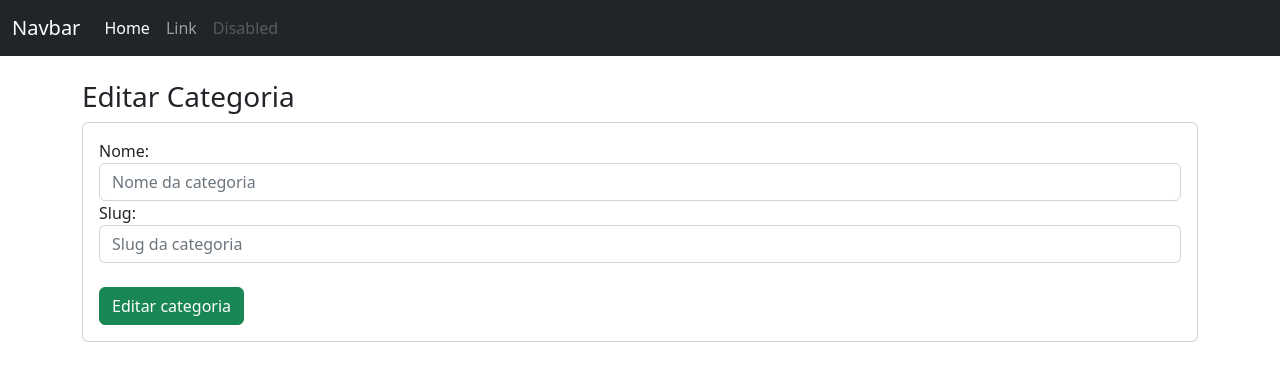
After one commit to Sants16/estudos-de-nodejs, a Node server app: page /admin/categorias/edit/600000000000000000000001 in a window 1280 px wide. The commit adds this page. Shown: the top 381 px of the page. Run offline with Node 20, Linux system fonts and the light colour scheme; data that the repository does not hold is empty; some libraries are stand-ins or nearby versions.

Commit message:
atualizando-e-deletando-categorias

```diff
--- a/blogapp/routes/admin.js
+++ b/blogapp/routes/admin.js
@@ -61,11 +61,74 @@ router.post('/categorias/nova', (req, resp) => {
             req.flash('success_msg', 'Categoria criada com sucesso')
             resp.redirect('/admin/categorias')
         })
-        .catch(err => {
+        .catch(() => {
             req.flash('error_msg', 'Houve um erro ao salvar a categoria, tente novamente')
             resp.redirect('/admin')
         })
     }
 })
 
+router.get('/categorias/edit/:id', (req, resp) => {
+    Categoria.findById(req.params.id).lean().then(categoria => {
+        resp.render('admin/editcategorias', {categoria})
+    }).catch(() => {
+        req.flash('error_msg', 'Essa categoria não existe')
+        resp.redirect('/admin/categorias')
+    })
+})
+
+router.post('/categorias/edit', (req, resp) => {
+    Categoria.findById(req.body.id).then(categoria => { //* Coleta a categoria com o id correspondente a requisição
+
+        const {nome, slug} = req.body //? Extrai os valores do nome e slug que estão sendo enviados
+
+        let erros = [] //? Array que armazena os erros
+
+        if (!nome || typeof nome == undefined || nome == null) {
+            erros.push({
+                texto: "Nome invalido"
+            })
+        }
+
+        if (!slug || typeof slug == undefined || slug == null) {
+            erros.push({
+                texto: "Slug invalido"
+            })
+        }
+
+        if (erros.length > 0) { //* Caso haja algum erro o mesmo será exibido na tela junto com as informações atuais dos campos referentes ao nome e slug da categoria
+            Categoria.findById(req.body.id).lean().then(categoria => {
+                resp.render("admin/editcategorias", { categoria, erros })
+            }).catch(() => {
+                req.flash("error_msg", "Erro ao pegar os dados")
+                resp.redirect("admin/categorias")
+            })
+        } else {
+            categoria.nome = nome //? Define o nome da categoria como o que está sendo enviado
+            categoria.slug = slug //? Define o slug da categoria como o que está sendo enviado
+
+            categoria.save().then(() => { //* Atualiza as alterações no banco de dados
+                req.flash("success_msg", "Categoria editada com sucesso!")
+                resp.redirect("/admin/categorias")
+            }).catch(() => {
+                req.flash("error_msg", "Erro ao salvar a edição da categoria")
+                resp.redirect("admin/categorias")
+            })
+        }
+    }).catch(() => {
+        req.flash("error_msg", "Erro ao editar a categoria")
+        req.redirect("/admin/categorias")
+    })
+})
+
+router.post('/categorias/deletar', (req, resp) => {
+    Categoria.findByIdAndRemove(req.body.id).then(() => {
+        req.flash('success_msg', 'Categoria deletada com sucesso')
+        resp.redirect('/admin/categorias')
+    }).catch(() => {
+        req.flash('error_msg', 'Não foi possível deletar a categoria')
+        resp.redirect('/admin/categorias')
+    })
+})
+
 module.exports = router
--- /dev/null
+++ b/blogapp/views/admin/editcategorias.handlebars
@@ -0,0 +1,20 @@
+{{#each erros}}
+    <div class="alert alert-danger">{{texto}}</div>
+{{else}}
+
+{{/each}}
+
+<h3>Editar Categoria</h3>
+<div class="card">
+    <div class="card-body">
+        <form action="/admin/categorias/edit" method="post">
+        <input type="hidden" name="id" value="{{categoria._id}}">
+            <label for="nome">Nome:</label>
+                <input type="text" name="nome" id="nome" placeholder="Nome da categoria" class="form-control" value="{{categoria.nome}}">
+            <label for="slug">Slug:</label>
+                <input type="text" name="slug" id="slug" placeholder="Slug da categoria" class="form-control" value="{{categoria.slug}}">
+                <br>
+            <button type="submit" class="btn btn-success">Editar categoria</button>
+        </form>
+    </div>
+</div>
```
Also changed, not shown: blogapp/views/admin/categorias.handlebars (+8 -2 lines).
